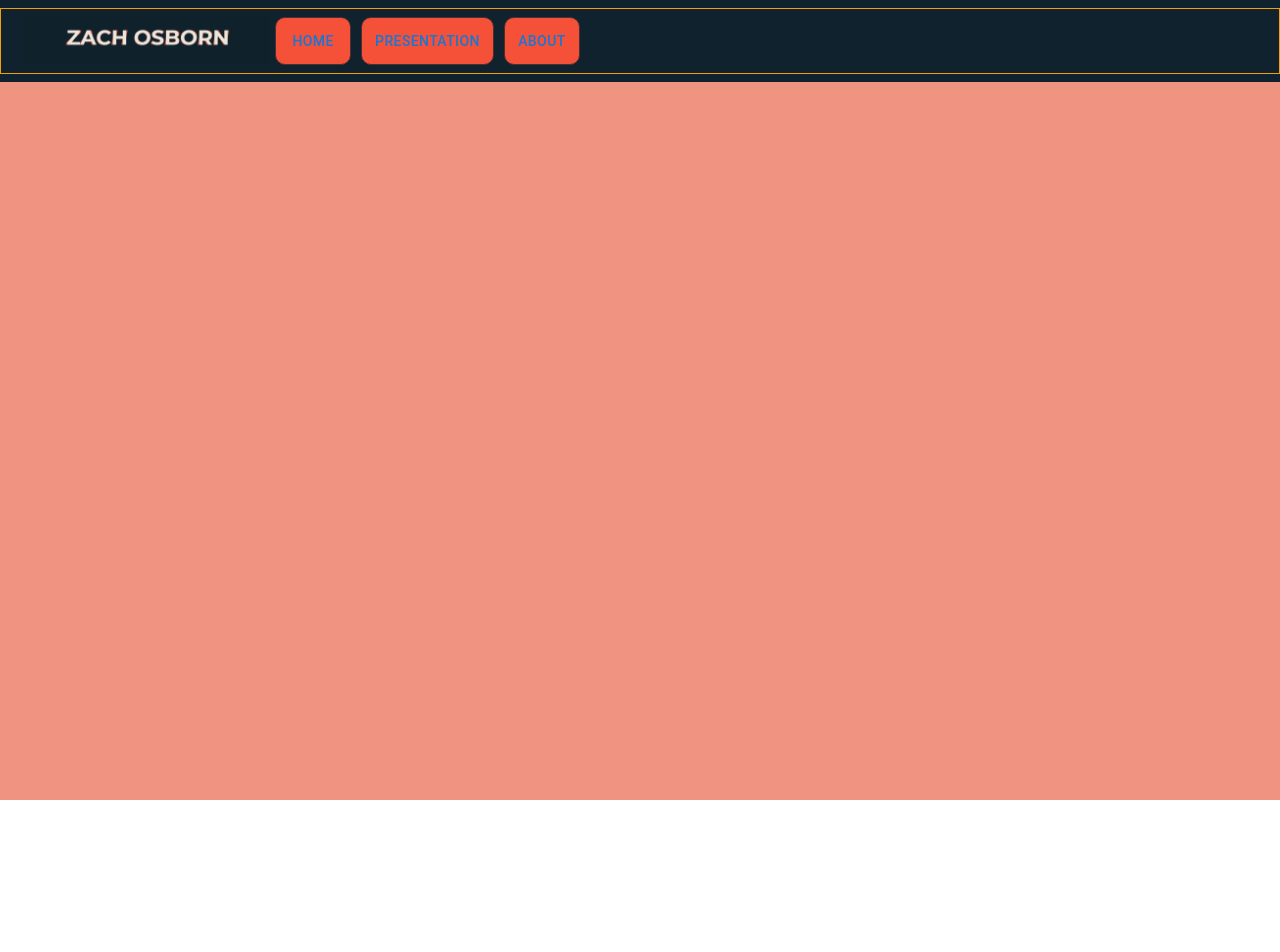
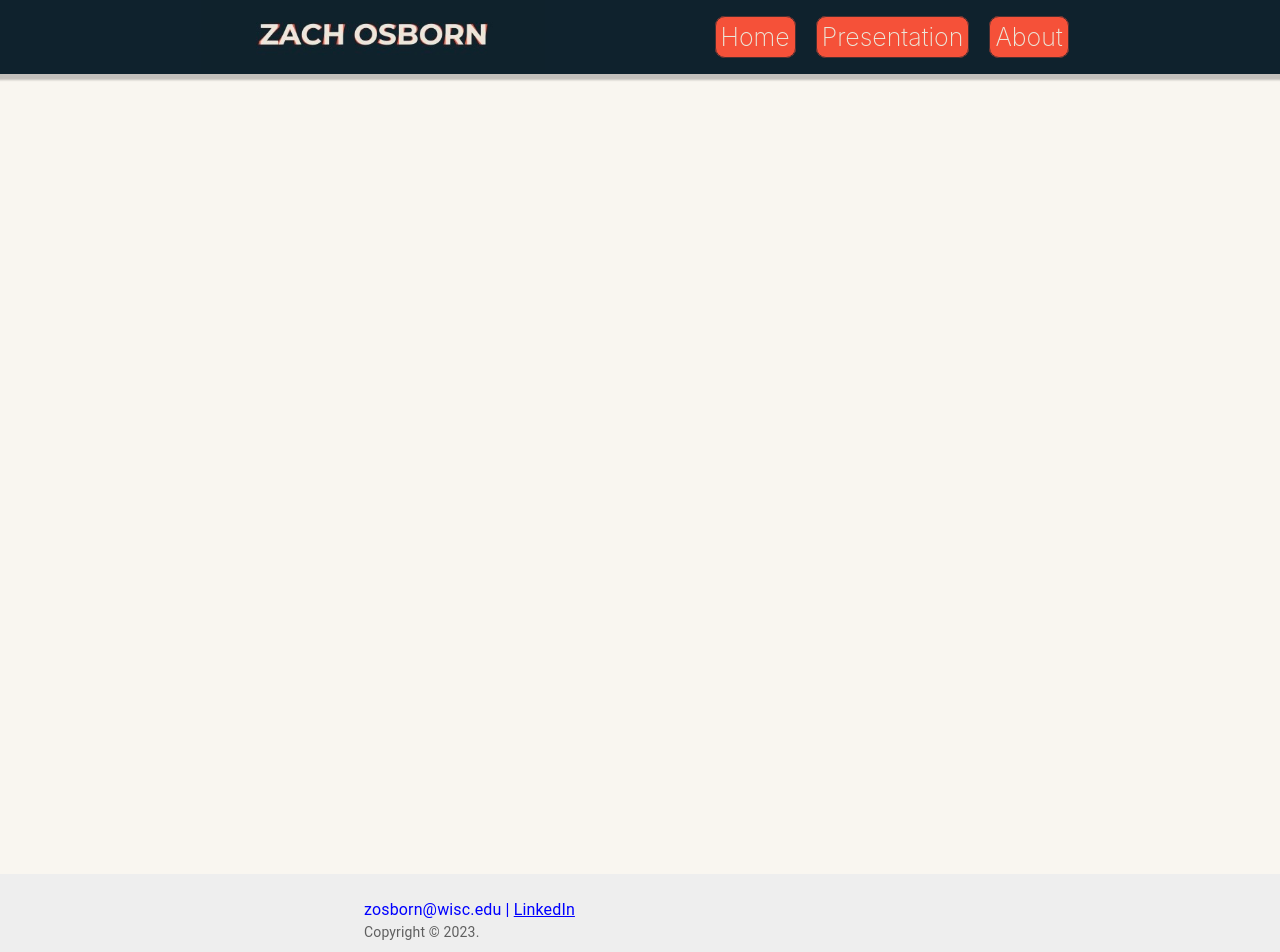
Before and after one commit to zosborn1/website, a React (Create React App) app: page /#/ in a window 1280 px wide. Shown: the top 952 px of the page. Before the commit the page ends 800 px from the top, so only its background shows below. Built offline with nearby package versions, Linux system fonts and the light colour scheme.

Commit message:
Changes to navbar and Footer

```diff
--- a/package.json
+++ b/package.json
@@ -6,6 +6,7 @@
   "dependencies": {
     "@emotion/react": "^11.11.1",
     "@emotion/styled": "^11.11.0",
+    "@mui/icons-material": "^5.13.7",
     "@mui/material": "^5.13.7",
     "@testing-library/jest-dom": "^5.16.5",
     "@testing-library/react": "^13.4.0",
@@ -15,6 +16,7 @@
     "@types/react": "^18.2.14",
     "@types/react-dom": "^18.2.6",
     "hamburger-react": "^2.5.0",
+    "jsx-runtime": "^1.2.0",
     "react": "^18.2.0",
     "react-dom": "^18.2.0",
     "react-icons": "^4.10.1",
--- a/src/App.tsx
+++ b/src/App.tsx
@@ -2,13 +2,18 @@ import { PageWrapper } from './styles/global-styles';
 import { JSX } from 'react/jsx-runtime';
 import RouterHash from './routes/RouterHash';
 import Navbar from './components/organisms/Navbar/Navbar';
+import Footer from './components/organisms/Footer/Footer';
+import { createTheme, ThemeProvider } from '@mui/material/styles';
+
+const defaultTheme = createTheme();
 
 function App(): JSX.Element {
   return (
-    <PageWrapper>
+    <ThemeProvider theme={defaultTheme}>
       <Navbar/>
       <RouterHash/>
-    </PageWrapper>
+      <Footer/>
+    </ThemeProvider>
   );
 }
 
--- a/src/components/organisms/Footer/Footer.tsx
+++ b/src/components/organisms/Footer/Footer.tsx
@@ -1,18 +1,52 @@
-import {
-    FooterContainer,
-    FooterRow,
-    FooterWrapper } from "./styles";
+import * as React from 'react';
+import CssBaseline from '@mui/material/CssBaseline';
+import { createTheme, ThemeProvider } from '@mui/material/styles';
+import Box from '@mui/material/Box';
+import Typography from '@mui/material/Typography';
+import Container from '@mui/material/Container';
+import Link from '@mui/material/Link';
 import { IFooterProps } from "./types";
+
+function Copyright() {
+    return (
+      <Typography variant="body2" color="text.secondary">
+        {'Copyright © '}
+        {new Date().getFullYear()}
+        {'.'}
+      </Typography>
+    );
+  }
+
+const defaultTheme = createTheme();
 
 const Footer = ({ children }: IFooterProps): JSX.Element => {
     return (
-        <FooterWrapper className='main-footer'>
-            <FooterContainer className='container'>
-                <FooterRow className='row'>
+        <ThemeProvider theme={defaultTheme}>
+            <Box
+                component="footer"
+                sx={{
+                justifyContent: 'center',
+                py: 3,
+                px: 2,
+                mt: 'auto',
+                backgroundColor: (theme) =>
+                    theme.palette.mode === 'light'
+                    ? theme.palette.grey[200]
+                    : theme.palette.grey[800],
+                }}
+            >
+                <Container maxWidth="sm">
+                <Typography variant="body1" color='blue'>
+                    zosborn@wisc.edu | {'   '}
+                    <Link color="inherit" href="https://www.linkedin.com/in/zachosborn/">
+                      LinkedIn
+                    </Link>{' '}
+                </Typography>
 
-                </FooterRow>
-            </FooterContainer>
-        </FooterWrapper>
-    )
+                <Copyright />
+                </Container>
+            </Box>
+        </ThemeProvider>
+        );
 }
 export default Footer;
--- a/src/components/organisms/Navbar/Navbar.tsx
+++ b/src/components/organisms/Navbar/Navbar.tsx
@@ -2,82 +2,49 @@ import React, { useState } from 'react';
 import { JSX } from "react/jsx-runtime";
 import { INavBarProps } from "./types";
 import {
-    LinkWrapper,
-    NavBarHeaderContentWrapper,
-    NavbarWrapper,
+  ZOcontent,
   ZOLink,
-    HeaderImageWrapper,
-    MenuWrapper
+  ZOToolbar
 } from "./styles";
 import logo from '../../../assets/navLogo.jpg';
-import Hamburger from 'hamburger-react'
-import { inherits } from 'util';
-import { AppBar, Button, Drawer, IconButton, List, ListItem, Toolbar, Typography } from '@mui/material';
-import { NavLink } from 'react-router-dom';
 
 const Navbar = ({ children }: INavBarProps): JSX.Element => {
-    const [drawerOpen, setDrawerOpen] = useState(false);
 
-    const toggleDrawer = (open: boolean) => {
-        setDrawerOpen(open)
-    }
+  const menuSelections = [
+    {title: 'Home', url: '/'},
+    {title: 'Presentation', url: '/presentation'},
+    {title: 'About', url: '/about'}
+  ]
 
-    const MenuLinks = (
-        <>
-            <ZOLink
-                to="/"
-                style={{ textDecoration: 'none', color: 'inherit' }}
-            >
-                <Button>
-                    Home
-                </Button>
-            </ZOLink>
-            <ZOLink
-                to="/presentation"
-            >
-                <Button>Presentation</Button>
-            </ZOLink>
-            <ZOLink
-                to="/about"
-                style={{ textDecoration: 'none', color: 'inherit' }}
-            >
-                <Button>
-                    About
-                </Button>
-            </ZOLink>
-        </>
-    );
 
   return (
-        <NavbarWrapper>
-            <NavBarHeaderContentWrapper >
-                <HeaderImageWrapper>
+    <React.Fragment>
+      <ZOToolbar
+        variant="dense"
+        sx={{ justifyContent: 'center', overflowX: 'auto', gap: 20 }}
+      >
+        <ZOcontent>
           <img
-                        style={{height: 50}}
+              style={{height: 70}}
               src={logo}
               loading="lazy"
               alt="logo"
           />
-                </HeaderImageWrapper>
-                <LinkWrapper>
-                    {MenuLinks}
-                </LinkWrapper>
-                <MenuWrapper>
-                    <IconButton onClick={() => toggleDrawer(true)}>
-                        <Hamburger/>
-                    </IconButton>
-                    <Drawer
-                        anchor='top'
-                        open={drawerOpen}
-                        onClick={() => toggleDrawer(false)}
+        </ZOcontent>
+        <ZOcontent >
+          {menuSelections.map((section) => (
+            <ZOLink
+              color="inherit"
+              key={section.title}
+              to={section.url}
             >
-                        <List>
-                            <ListItem>{MenuLinks}</ListItem>
-                        </List>
-                    </Drawer>
-                </MenuWrapper>
-            </NavBarHeaderContentWrapper>
-        </NavbarWrapper>
+              {section.title}
+            </ZOLink>
+          ))}
+        </ZOcontent>
+      </ZOToolbar>
+
+    </React.Fragment>
   )
 }
 export default Navbar;
--- a/src/components/organisms/Navbar/styles.ts
+++ b/src/components/organisms/Navbar/styles.ts
@@ -2,45 +2,15 @@ import { AppBar, Toolbar, Typography } from '@mui/material';
 import { NavLink } from 'react-router-dom';
 import styled from 'styled-components';
 
-export const NavbarWrapper = styled.header`
-    height: auto;
-    width: 100%;
-    display: block;
-    padding: 0.5rem 0rem;
+export const ZOToolbar = styled(Toolbar)`
     background-color: rgba(15,34,45,255);
-    box-shadow: 0 2px 2px 2px rgba(9, 9, 9, 0.23);
-`;
-
-export const NavBarHeaderContentWrapper = styled(Toolbar)`
-    position: relative;
-    display: flex;
-    flex-wrap: wrap;
-    align-items: center;
-    justify-content: space-between;
-    border: #f5a002 solid 1px;
-`;
-export const HeaderImageWrapper = styled(Typography)`
-    display: inline-block;
-    margin-right: 5%;
-    //border: #f5a002 solid 1px;
-`;
-
-export const LinkWrapper = styled.div`
-    display: flex;
-    padding-left: 0;
-    flex-direction: row;
-    margin-right: auto;
-    //border: #f5a002 solid 1px;
-    @media (max-width: 768px) {
-      display: none;
-    }
-`;
-
-export const MenuWrapper = styled.div`
-    display: none;
-    @media (max-width: 768px) {
-      display: flex;
-    }
+    justifyContent: center;
+    borderBottom: 1;
+    borderColor: divider;
+    position: fixed;
+    top: 0;
+    left: 0;
+    box-shadow: 0 4px 2px 2px rgba(9, 9, 9, 0.23);
 `;
 
 export const ZOLink = styled(NavLink )`
@@ -48,13 +18,19 @@ export const ZOLink = styled(NavLink )`
     font-weight: 200;
     flex-wrap: wrap;
     padding: 5px;
-    margin: 5px;
+    margin: 10px;
     color: rgba(235,231,217,255);
     border: 1px solid rgb(78,47,48,255);
     border-radius: 10px;
     background: rgba(245,81,57,255);
     text-decoration:none;
-    @media (max-width: 768px) {
+    @media (max-width: 922px) {
         display: none;
       }
 `;
+
+export const ZOcontent = styled.div`
+    // padding: 0px 16px 0px 16px;
+    // background-color: transparent;
+    //border: red solid 1px;
+`;
--- a/src/components/pages/Home/Home.tsx
+++ b/src/components/pages/Home/Home.tsx
@@ -7,6 +7,7 @@ import Footer from "../../organisms/Footer/Footer";
 const Home = ({ children }: IHomeProps): JSX.Element => {
     return (
         <PageColorWrapper>
+
         </PageColorWrapper>
     );
 }
--- a/src/styles/global-styles.ts
+++ b/src/styles/global-styles.ts
@@ -29,7 +29,8 @@ export const PageWrapper = styled.div`
 export const PageColorWrapper = styled.body`
   height: 100vh;
   width: 100vw;
-  background-color: rgba(240,148,129,255);
+  //background-color: rgba(240,148,129,255);
+  background-color: rgba(249,246,240,255);
 `;
 
 export const ZOContentDivision = styled.div`
```
Also changed, not shown: 1 other file (tests, documents, lock files or other folders). Lines whose indentation alone changed are shown as unchanged.
